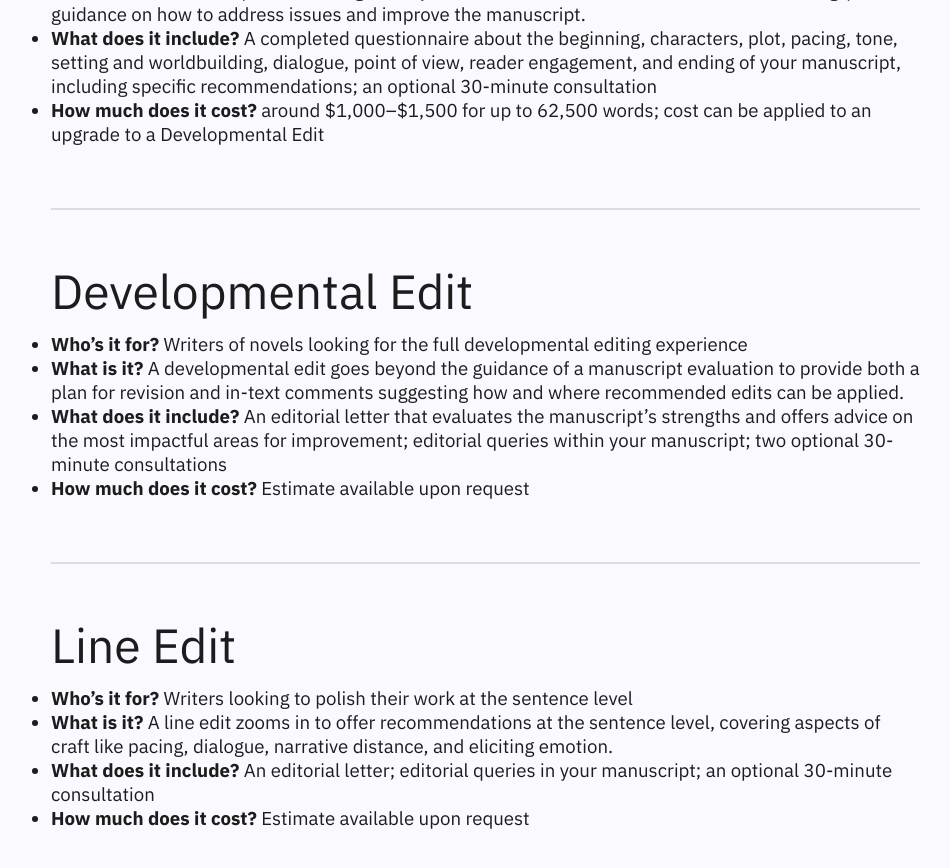
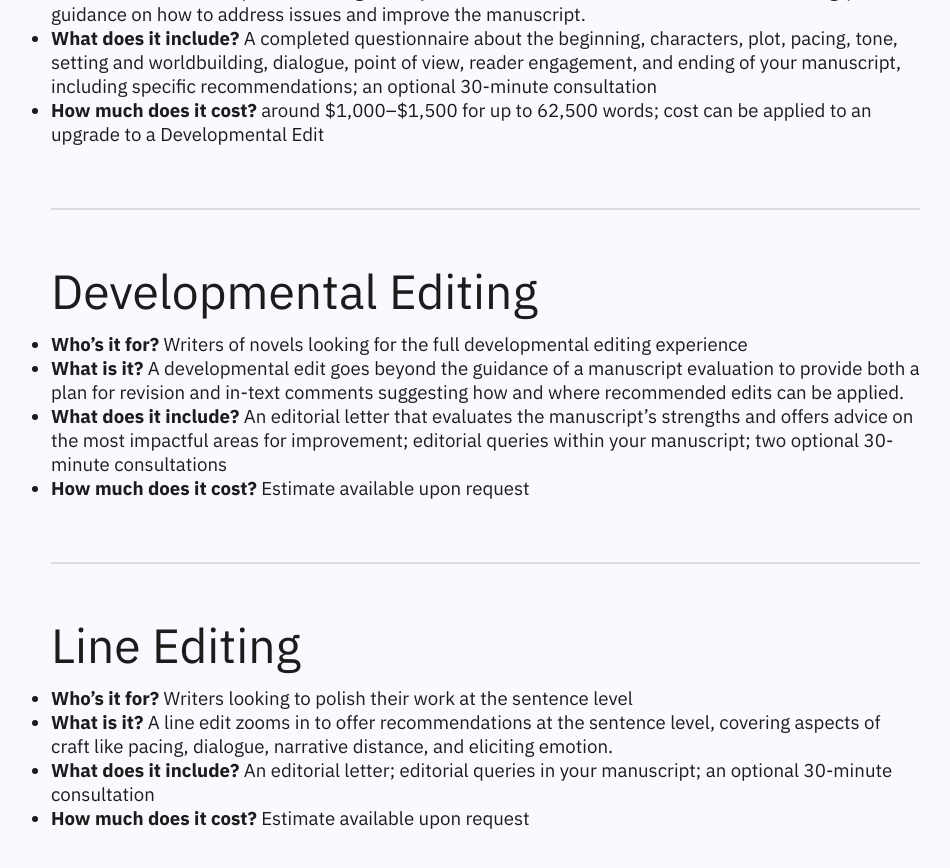
Before and after one commit to kgrimSV/Strange_Visitor, a Jekyll site: the page built from services.md, in a window 1280 px wide and 900 px high, scrolled down 1166 px. Shown: the top 868 px of the window, without its empty margins (5-955 px from the left). Built offline with Jekyll 4.4.1, drawn with Linux system fonts in a browser that asks for light colours; some web fonts are replaced.

Commit message:
Update services.md
Edit -> Editing

```diff
--- a/services.md
+++ b/services.md
@@ -36,7 +36,7 @@ permalink: /services/
 
 ---
 
-## Developmental Edit
+## Developmental Editing
 - **Who&rsquo;s it for?** Writers of novels looking for the full developmental editing experience
 - **What is it?** A developmental edit goes beyond the guidance of a manuscript evaluation to provide both a plan for revision and in-text comments suggesting how and where recommended edits can be applied.
 - **What does it include?** An editorial letter that evaluates the manuscript's strengths and offers advice on the most impactful areas for improvement; editorial queries within your manuscript; two optional 30-minute consultations
@@ -46,7 +46,7 @@ permalink: /services/
 
 ---
 
-## Line Edit
+## Line Editing
 - **Who&rsquo;s it for?** Writers looking to polish their work at the sentence level
 - **What is it?** A line edit zooms in to offer recommendations at the sentence level, covering aspects of craft like pacing, dialogue, narrative distance, and eliciting emotion.
 - **What does it include?** An editorial letter; editorial queries in your manuscript; an optional 30-minute consultation
```
